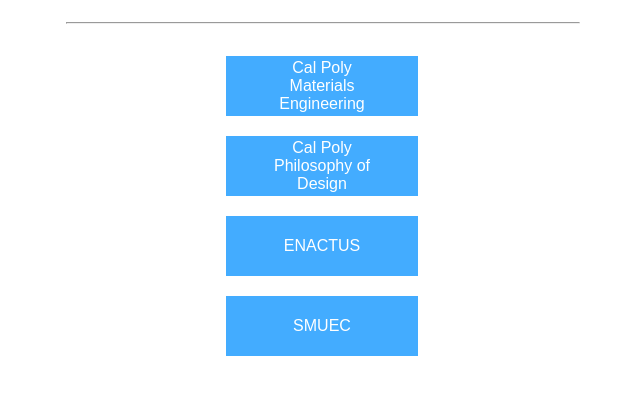
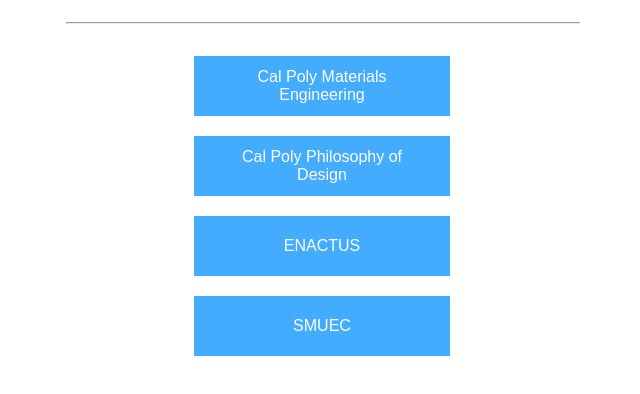
Before and after one commit to JamesBFletcher/wikiplan, a plain HTML site: page research.html in a window 1280 px wide. Shown: the part 138-532 px from the top of the page, without its empty margins (318-958 px from the left). Drawn offline with Linux system fonts and the light colour scheme.

Commit message:
i guess the links dont work locally but do work when pushed to web :/ also made buttons less terrible

```diff
--- a/styles.css
+++ b/styles.css
@@ -171,6 +171,7 @@ body {
 
 .button-smalltext {
   font-size: 1em;
+  width: 20%;
 }
 
 /* Nice button code by Vincent Durand */
@@ -187,13 +188,13 @@ button {
   outline: none;
   margin-left: .3em;
   margin-right: .3em;
-  width: 15%;
+  width: 10em;
   /* border-radius: 5px; */
 }
 
 button:hover {
   background: #fff;
-  width: 15%;
+  /* width: 15%; */
   color: #43acff;
 }
 
```
